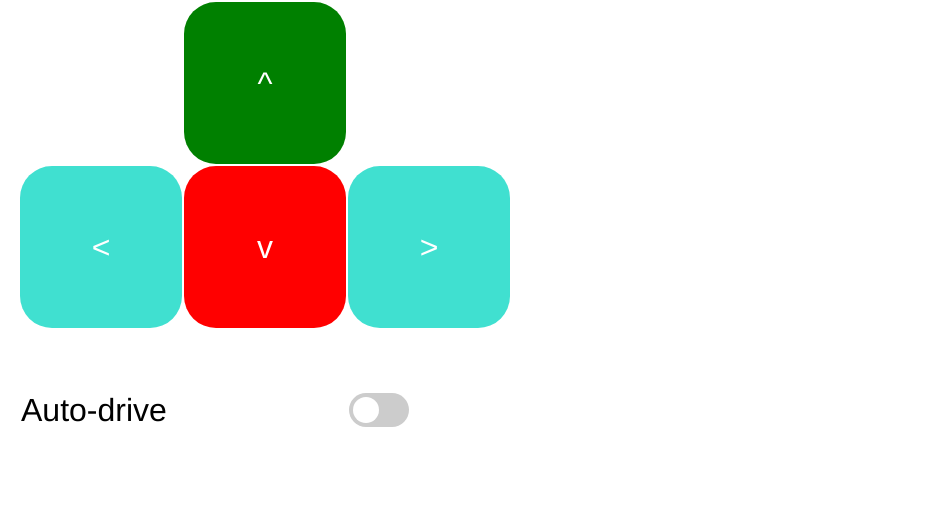
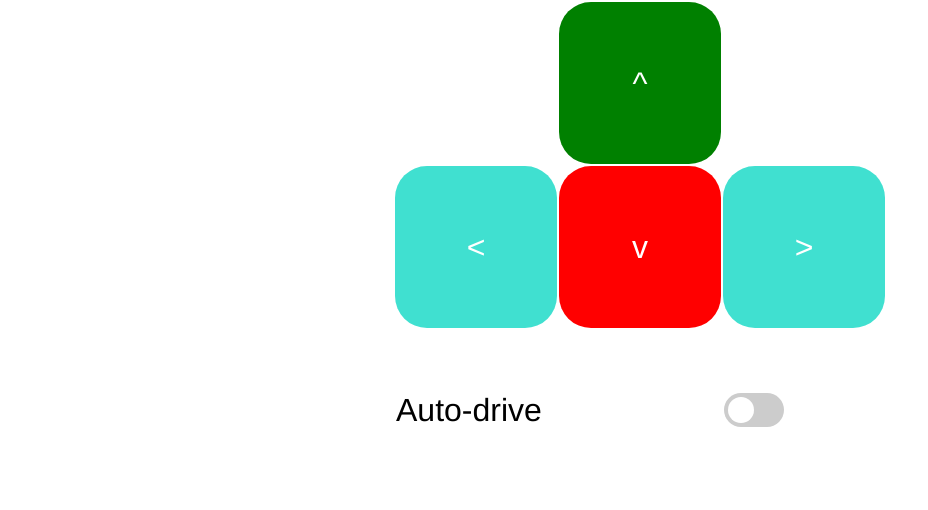
Before and after one commit to SinglePaper/RPi-electronics, a Flask app: page / in a window 1280 px wide. Shown: the part 306-816 px from the top of the page, without its empty margins (0-928 px from the left). Run offline with Flask 2, Linux system fonts and the light colour scheme; some libraries are stand-ins or nearby versions.

Commit message:
Update style.css

```diff
--- a/static/styles/style.css
+++ b/static/styles/style.css
@@ -8,6 +8,8 @@ div#panels {
     text-align:center;
     display:block;
     margin:auto;
+}
+div#controls table {
     margin-left:auto;
     margin-right:auto;
 }
```
